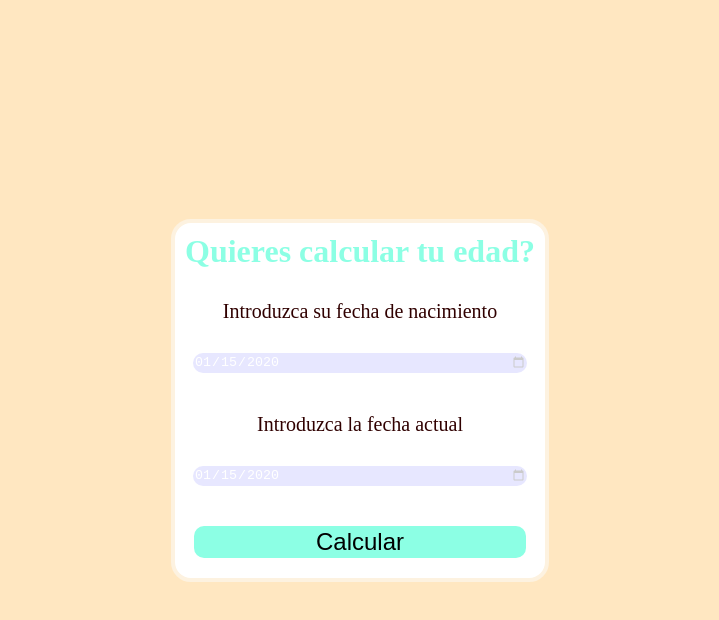
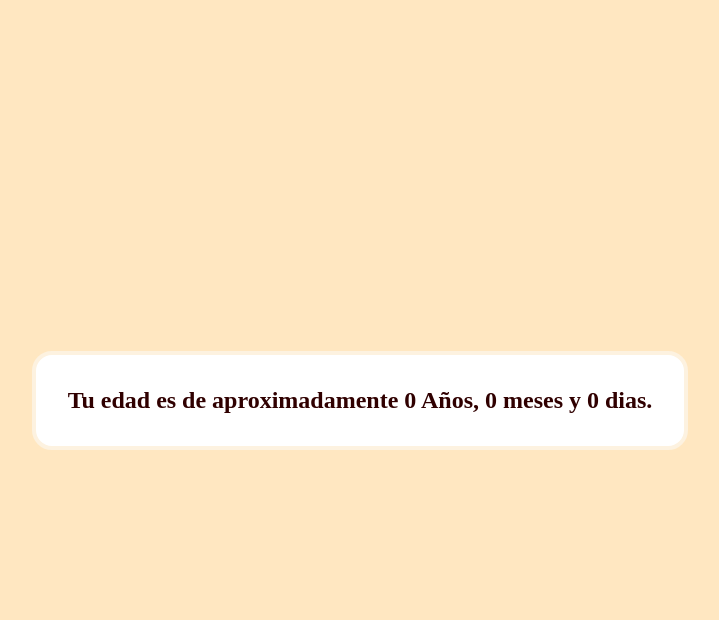
Before and after one commit to Star-God-Coder/Calculadora, a plain HTML site: page index.html in a window 1280 px wide. Both pictures are taken after typing "2020-01-15", "2020-01-15" into the empty fields and a click on the button "Calcular". Shown: the whole page, without its empty margins (280-999 px from the left). Drawn offline with Linux system fonts and the light colour scheme.

Commit message:
Add files via upload

```diff
--- a/css/calculadora.css
+++ b/css/calculadora.css
@@ -62,3 +62,7 @@ button{
 button:hover{
     cursor: pointer;
 }
+#Resultado{
+    color: #300000;
+    margin: 32px;
+}
--- a/index.html
+++ b/index.html
@@ -10,6 +10,7 @@
 <body>
     <div class="Main--Container--1Div">
         <div class="Main--Container--2Div">
+            <h2 id="Resultado"></h2>
             <div class="Main--Container--3Div">
                 <h1>Quieres calcular tu edad?</h1>
                 <p>Introduzca su fecha de nacimiento</p>
--- a/js/Calculadora de edad.js
+++ b/js/Calculadora de edad.js
@@ -3,6 +3,8 @@ document.addEventListener("DOMContentLoaded", function(){
 let boton = document.getElementById("Boton")
 let fechaDeNacimientoInput = document.getElementById("fecha_de_nacimiento")
 let fechaActualInput = document.getElementById("fecha_Actual")
+let Resultado = document.getElementById("Resultado")
+let div3 = document.querySelector(".Main--Container--3Div")
 
 boton.addEventListener("click", function(){
     let fechaDeNacimiento = new Date(fechaDeNacimientoInput.value)
@@ -13,6 +15,7 @@ boton.addEventListener("click", function(){
     let diferenciaEnMeses = diferenciaEnDias / 30.44
     let diferenciaEnAños = diferenciaEnDias / 365.25
 
-    alert(`Tu edad es de aproximadamente ${Math.floor(diferenciaEnAños)} Años, ${Math.floor(diferenciaEnMeses % 12)} meses y ${Math.floor(diferenciaEnDias % 30.44)} dias.`)
+    div3.innerHTML = ""
+    Resultado.innerText =`Tu edad es de aproximadamente ${Math.floor(diferenciaEnAños)} Años, ${Math.floor(diferenciaEnMeses % 12)} meses y ${Math.floor(diferenciaEnDias % 30.44)} dias.`
 })
 })
```
